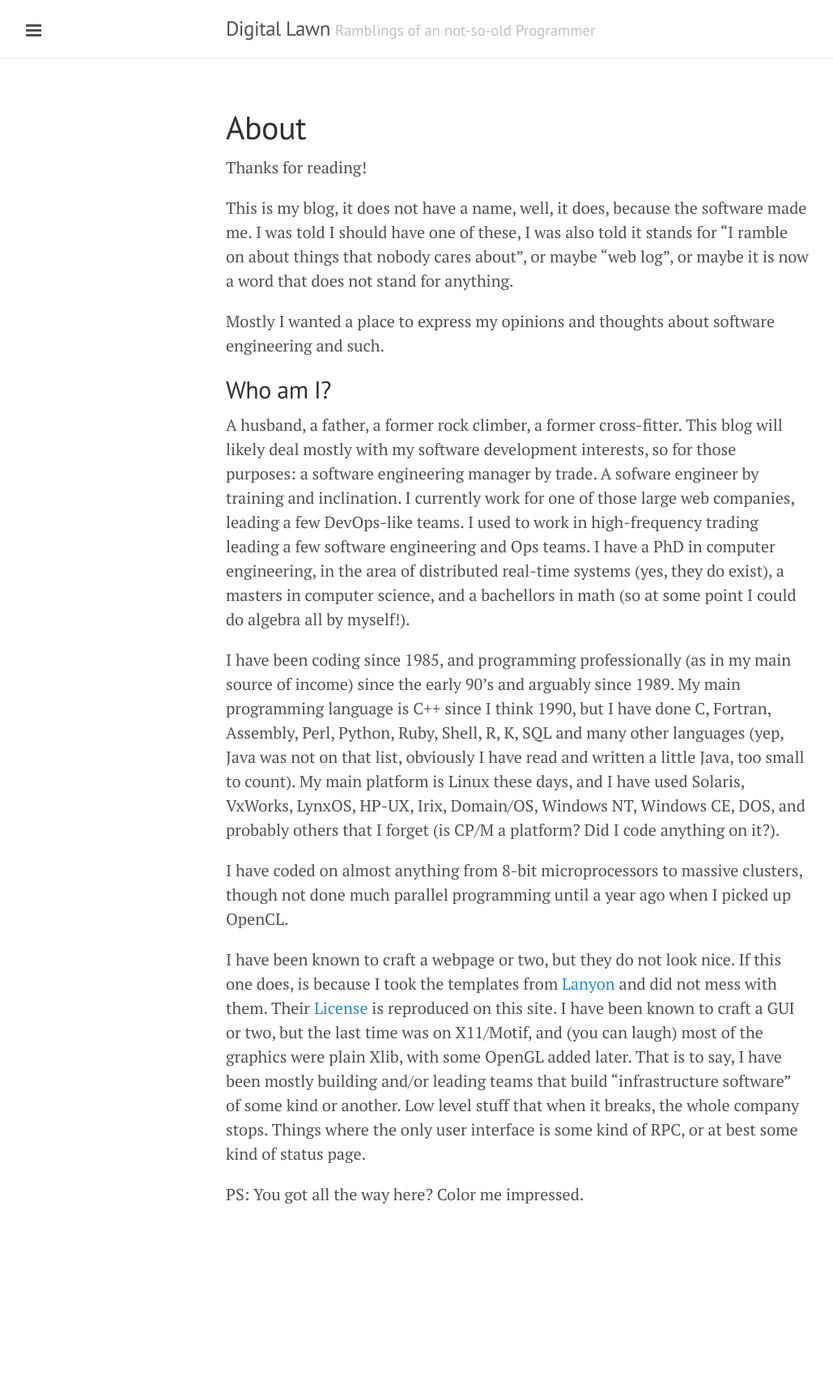
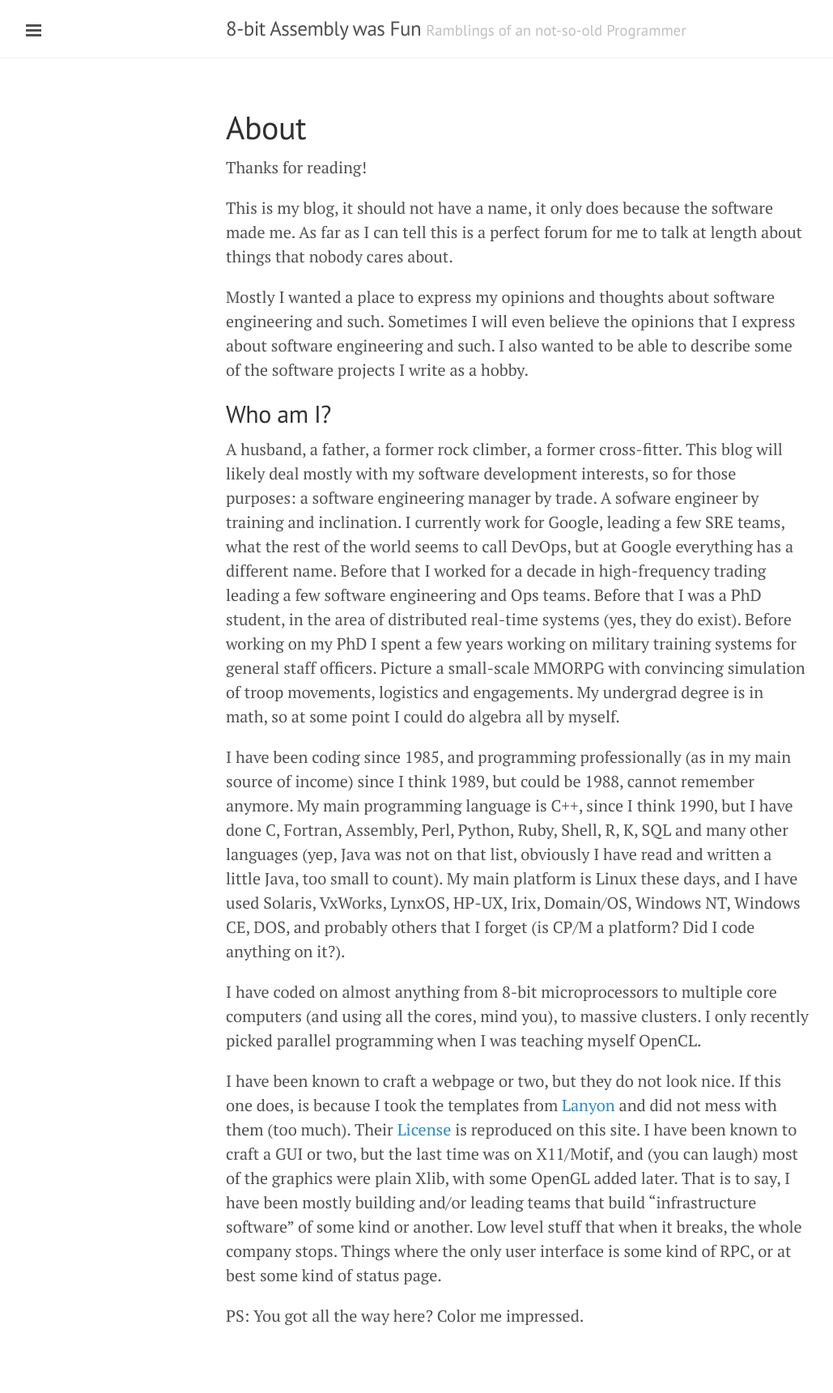
Before and after one commit to coryan/coryan.github.io, a Jekyll site: the page built from about.md, in a window 1280 px wide. Shown: the whole page at 81% size, without its empty margins (1-1030 px from the left). Built offline with Jekyll 4.4.1, drawn with Linux system fonts in a browser that asks for light colours; Markdown is read by kramdown in place of the engine named in the settings; before the commit the page ends 1570 px from its top, so only the background shows below that.

Commit message:
Changed name and about document

```diff
--- a/_config.yml
+++ b/_config.yml
@@ -6,7 +6,7 @@ highligher:       true
 permalink:        pretty
 
 # Setup
-title:            Digital Lawn
+title:            8-bit Assembly was Fun
 tagline:          'Ramblings of an not-so-old Programmer'
 description:      'The musings, rants, ramblings, and failings of a not-so-old Programmer.  Still having fun with little coding projects.'
 url:              'http://coryan.github.io/'
--- a/about.md
+++ b/about.md
@@ -5,15 +5,16 @@ title: About
 
 Thanks for reading!
 
-This is my blog, it does not have a name, well, it does, because the
-software made me.
-I was told I should have one of these, I was also
-told it stands for "I ramble on about things that nobody cares about",
-or maybe "web log", or maybe it is now a word that does not stand for
-anything.
+This is my blog, it should not have a name,
+it only does because the software made me.
+As far as I can tell this is a perfect forum for me to talk at length
+about things that nobody cares about.
 
 Mostly I wanted a place to express my opinions and thoughts about
-software engineering and such.
+software engineering and such.  Sometimes I will even believe the
+opinions that I express about software engineering and such.
+I also wanted to be able to describe some of the software projects I
+write as a hobby.
 
 Who am I?
 ---------
@@ -22,18 +23,23 @@ A husband, a father, a former rock climber, a former cross-fitter.
 This blog will likely deal mostly with my software development
 interests, so for those purposes:  a software engineering manager by
 trade.  A sofware engineer by training and inclination.  I currently
-work for one of those large web companies, leading a few DevOps-like
-teams.  I used to work in high-frequency trading leading a few
-software engineering and Ops teams.
-I have a PhD in computer engineering, in
-the area of distributed real-time systems (yes, they do exist), a
-masters in computer science, and a bachellors in math (so at some
-point I could do algebra all by myself!).
+work for Google, leading a few SRE teams, what the rest of the world
+seems to call DevOps, but at Google everything has a different name.
+Before that I worked for a decade in high-frequency trading leading a
+few software engineering and Ops teams.
+Before that I was a PhD student, in
+the area of distributed real-time systems (yes, they do exist).
+Before working on my PhD I spent a few years working on military
+training systems for general staff officers.  Picture a small-scale
+MMORPG with convincing simulation of troop movements, logistics and
+engagements.
+My undergrad degree is in math, so at some
+point I could do algebra all by myself.
 
 I have been coding since 1985, and programming professionally (as in
-my main source of income) since the early 90's and arguably since
-1989.
-My main programming language is C++ since I think 1990, but I have
+my main source of income) since I think 1989, but could be 1988,
+cannot remember anymore.
+My main programming language is C++, since I think 1990, but I have
 done C, Fortran, Assembly, Perl, Python, Ruby, Shell, R, K, SQL and
 many other
 languages (yep, Java was not on that list, obviously I have read and
@@ -42,13 +48,15 @@ these days, and I have used Solaris, VxWorks, LynxOS, HP-UX, Irix,
 Domain/OS, Windows NT, Windows CE, DOS, and probably others that I
 forget (is CP/M a platform?  Did I code anything on it?).
 
-I have coded on almost anything from 8-bit microprocessors to massive
-clusters, though not done much parallel programming until a year ago
-when I picked up OpenCL.
+I have coded on almost anything from 8-bit microprocessors to multiple
+core computers (and using all the cores, mind you), to massive
+clusters.
+I only recently picked parallel programming when I was teaching myself
+OpenCL.
 
 I have been known to craft a webpage or two, but they do not look
 nice.  If this one does, is because I took the templates from
-[Lanyon](http://lanyon.getpoole.com/) and did not mess with them.
+[Lanyon](http://lanyon.getpoole.com/) and did not mess with them (too much).
 Their [License](/Lanyon-LICENSE.md) is reproduced on this site.  I
 have been known to craft a GUI or two, but the
 last time was on X11/Motif, and (you can laugh) most of the graphics
```
